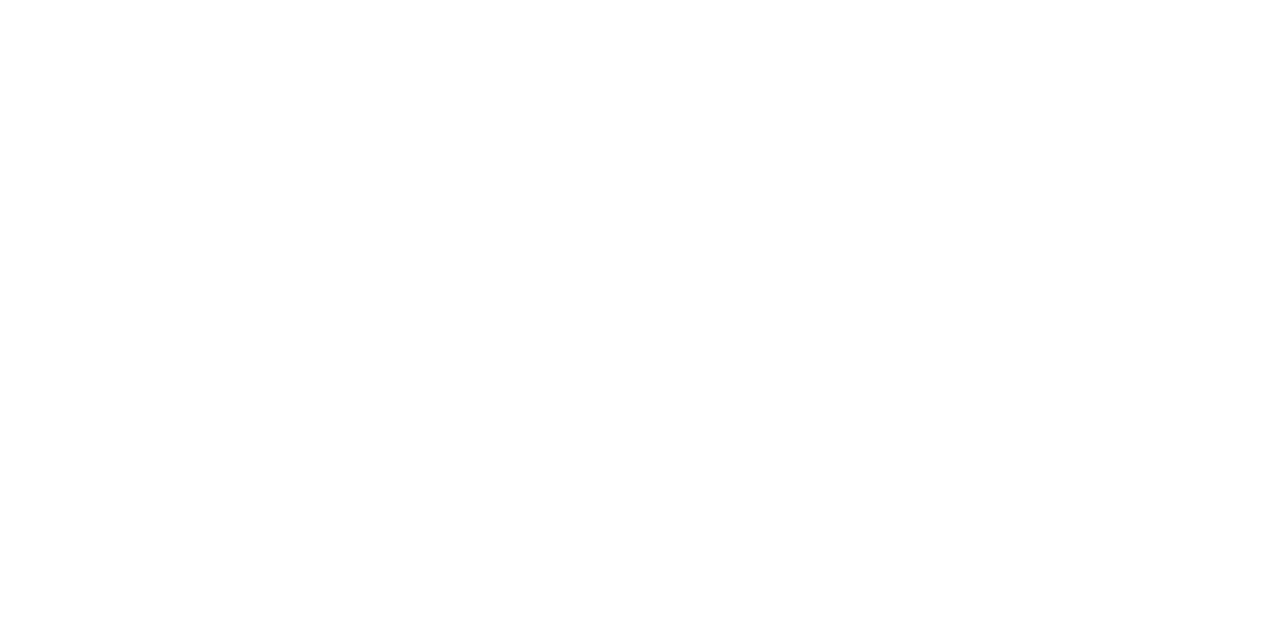
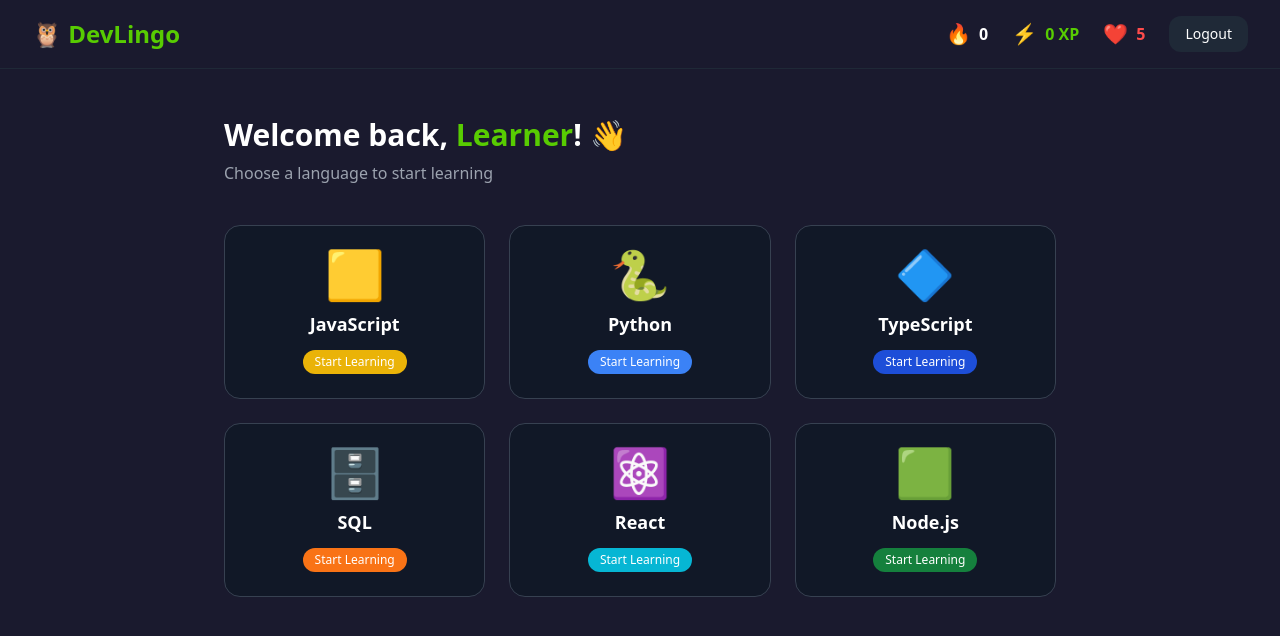
Before and after one commit to rushikeshgaikwad96/devlingo, a React (Vite) app in the folder client/: page /home in a window 1280 px wide. Shown: the top 636 px of the page. Built offline with nearby package versions, Linux system fonts and the light colour scheme; sample sign-in values are in the browser's storage.

Commit message:
feat: home page with language selector

```diff
--- a/client/src/App.tsx
+++ b/client/src/App.tsx
@@ -1,5 +1,6 @@
 import { BrowserRouter, Routes, Route, Navigate } from "react-router-dom";
 import AuthPage from "./pages/AuthPage";
+import HomePage from "./pages/HomePage";
 import { useAuthStore } from "./store/authStore";
 
 function App() {
@@ -10,7 +11,14 @@
       <Routes>
         <Route path="/" element={token ? <Navigate to="/home" /> : <AuthPage />} />
         <Route path="/auth" element={<AuthPage />} />
-        <Route path="/home" element={token ? <div className="text-white p-8">Home page coming soon!</div> : <Navigate to="/" />} />
+        <Route
+          path="/home"
+          element={token ? <HomePage /> : <Navigate to="/" />}
+        />
+        <Route
+          path="/learn/:language"
+          element={token ? <div className="text-white p-8">Lesson page coming soon!</div> : <Navigate to="/" />}
+        />
       </Routes>
     </BrowserRouter>
   );
--- /dev/null
+++ b/client/src/pages/HomePage.tsx
@@ -0,0 +1,80 @@
+import { useNavigate } from "react-router-dom";
+import { useAuthStore } from "../store/authStore";
+
+const languages = [
+  { name: "JavaScript", icon: "🟨", color: "bg-yellow-500", slug: "javascript" },
+  { name: "Python", icon: "🐍", color: "bg-blue-500", slug: "python" },
+  { name: "TypeScript", icon: "🔷", color: "bg-blue-700", slug: "typescript" },
+  { name: "SQL", icon: "🗄️", color: "bg-orange-500", slug: "sql" },
+  { name: "React", icon: "⚛️", color: "bg-cyan-500", slug: "react" },
+  { name: "Node.js", icon: "🟩", color: "bg-green-700", slug: "nodejs" },
+];
+
+export default function HomePage() {
+  const navigate = useNavigate();
+  const { user, logout } = useAuthStore();
+
+  const handleLogout = () => {
+    logout();
+    navigate("/");
+  };
+
+  return (
+    <div className="min-h-screen bg-dark text-white">
+
+      {/* Navbar */}
+      <nav className="flex items-center justify-between px-8 py-4 border-b border-gray-800">
+        <h1 className="text-2xl font-bold text-primary">🦉 DevLingo</h1>
+        <div className="flex items-center gap-6">
+          <div className="flex items-center gap-2">
+            <span className="text-warning text-xl">🔥</span>
+            <span className="font-bold">{user?.streak ?? 0}</span>
+          </div>
+          <div className="flex items-center gap-2">
+            <span className="text-xl">⚡</span>
+            <span className="font-bold text-primary">{user?.xp ?? 0} XP</span>
+          </div>
+          <div className="flex items-center gap-2">
+            <span className="text-xl">❤️</span>
+            <span className="font-bold text-danger">{user?.hearts ?? 5}</span>
+          </div>
+          <button
+            onClick={handleLogout}
+            className="bg-gray-800 hover:bg-gray-700 px-4 py-2 rounded-xl text-sm transition-all"
+          >
+            Logout
+          </button>
+        </div>
+      </nav>
+
+      {/* Main content */}
+      <div className="max-w-4xl mx-auto px-8 py-12">
+
+        {/* Welcome */}
+        <div className="mb-10">
+          <h2 className="text-3xl font-bold">
+            Welcome back, <span className="text-primary">{user?.username ?? "Learner"}</span>! 👋
+          </h2>
+          <p className="text-gray-400 mt-2">Choose a language to start learning</p>
+        </div>
+
+        {/* Language grid */}
+        <div className="grid grid-cols-2 md:grid-cols-3 gap-6">
+          {languages.map((lang) => (
+            <button
+              key={lang.slug}
+              onClick={() => navigate(`/learn/${lang.slug}`)}
+              className="bg-gray-900 hover:bg-gray-800 border border-gray-700 hover:border-primary rounded-2xl p-6 flex flex-col items-center gap-3 transition-all hover:scale-105"
+            >
+              <span className="text-5xl">{lang.icon}</span>
+              <span className="font-bold text-lg">{lang.name}</span>
+              <span className={`text-xs px-3 py-1 rounded-full text-white ${lang.color}`}>
+                Start Learning
+              </span>
+            </button>
+          ))}
+        </div>
+      </div>
+    </div>
+  );
+}
```
